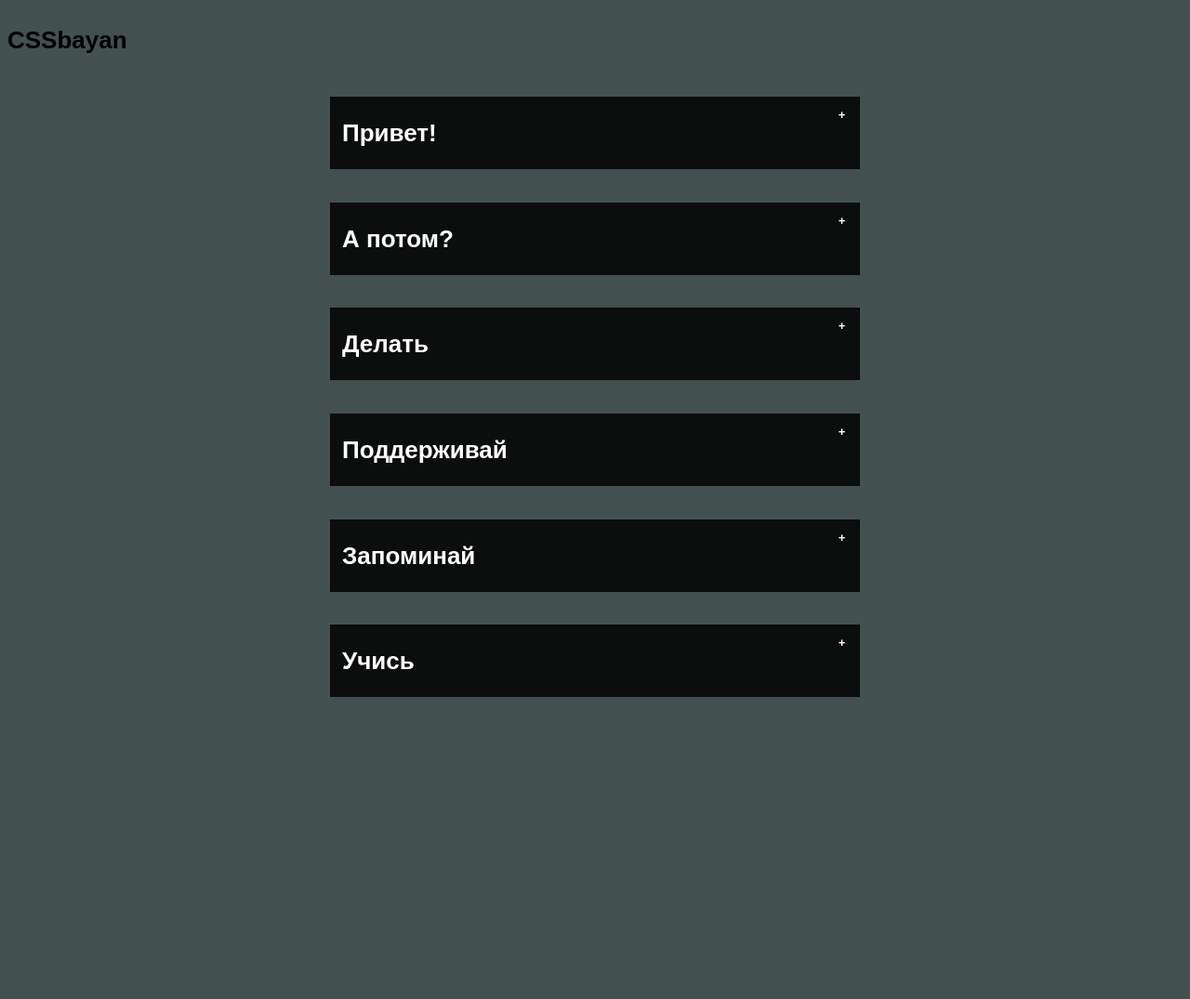
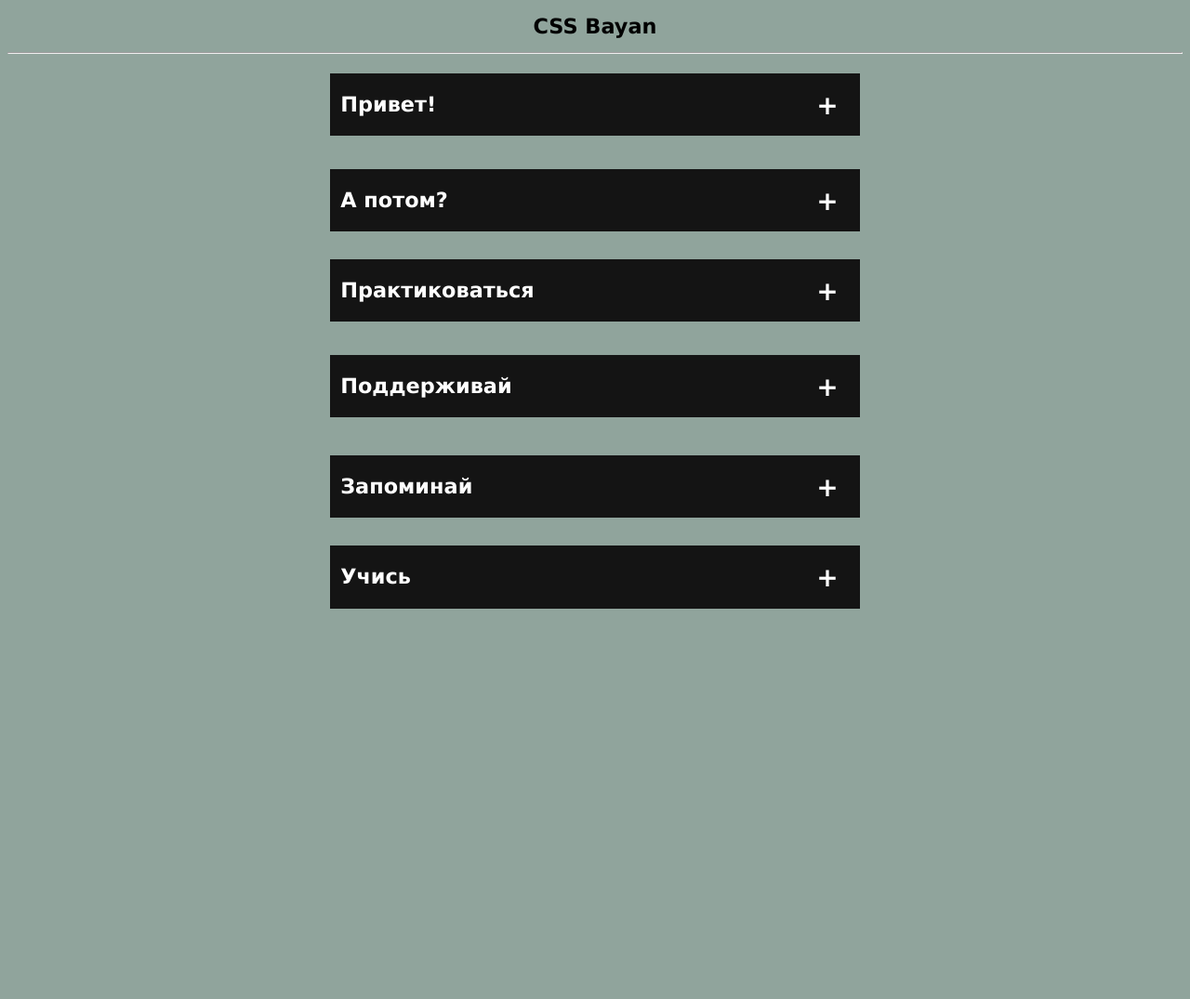
Before and after one commit to gumirus/cssBayan, a plain HTML site: page index.html in a window 1280 px wide. Shown: the top 1075 px of the page at 93% size. Drawn offline with Linux system fonts and the light colour scheme.

Commit message:
date 12/03/2023 time 00:55 Ekaterinburg

```diff
--- a/index.html
+++ b/index.html
@@ -8,7 +8,8 @@
     <title>CSSbayan</title>
   </head>
   <body>
-  <h1>CSSbayan</h1>
+  <h1 class="center">CSS Bayan</h1>
+  <hr>
   <div class="container">
     <div class="CSSbayan">
       <div class="CSSbayan_bayan">
@@ -26,7 +27,7 @@
         </div>
         <div class="CSSbayan_bayan">
           <input id="CSSbayan_bayan_3" type="checkbox" name="bayans">
-          <label for="CSSbayan_bayan_3"><h1>Делать</h1></label>
+          <label for="CSSbayan_bayan_3"><h1>Практиковаться</h1></label>
           <div class="CSSbayan_bayan-content">
            <img src="./image/error.png">
           </div>
--- a/style.css
+++ b/style.css
@@ -1,8 +1,8 @@
 body {
-  font-family: Arial, Helvetica, sans-serif;
-  font-size: 13px;
-  line-height: 2;
-  background-color: #425050;
+  font-family: "Lucida Sans", "Lucida Sans Regular", "Lucida Grande",
+    "Lucida Sans Unicode", Geneva, Verdana, sans-serif;
+  font-size: 70%;
+  background-color: #90a49c;
 }
 .CSSbayan {
   margin: auto;
@@ -10,9 +10,9 @@ body {
 }
 .CSSbayan_bayan {
   position: relative;
-  margin-bottom: 1px;
+  margin-bottom: 1%;
   width: 100%;
-  color: #fff;
+  color: #ffffff;
   overflow: hidden;
 }
 .CSSbayan_bayan input {
@@ -23,7 +23,7 @@ body {
   position: relative;
   display: block;
   padding: 0 0 0 1em;
-  background: #0c0d0d;
+  background: #141414;
   font-weight: bold;
   line-height: 3;
   cursor: pointer;
@@ -31,10 +31,8 @@ body {
 .CSSbayan_bayan-content {
   max-height: 0;
   overflow: hidden;
-  background: #92a7bf;
-  -webkit-transition: max-height 0.35s;
-  -o-transition: max-height 0.35s;
-  transition: max-height 0.35s;
+  background: #f5f6cf;
+  transition: max-height 1.25s;
 }
 .CSSbayan_bayan input:checked ~ .CSSbayan_bayan-content {
   max-height: 100vh;
@@ -44,25 +42,19 @@ body {
   right: 0;
   top: 0;
   display: block;
-  width: 3em;
-  height: 3em;
-  line-height: 3;
+  width: 2.5em;
+  height: 2.5em;
+  line-height: 2.5em;
   text-align: center;
-  -webkit-transition: all 0.3s;
-  -o-transition: all 0.3s;
-  transition: all 0.3s;
+  transition: all 1.25s;
 }
 .CSSbayan_bayan input[type="checkbox"] + label::after {
   content: "+";
+  font-size: 250%; /* увеличиваем размер символа на 50% */
 }
-.CSSbayan_bayan input[type="radio"] + label::after {
-  content: "-";
-}
+
 .CSSbayan_bayan input[type="checkbox"]:checked + label::after {
   transform: rotate(500deg);
-}
-.CSSbayan_bayan input[type="radio"]:checked + label::after {
-  transform: rotateX(200deg);
 }
 .container {
   display: flex;
@@ -76,3 +68,6 @@ body {
   max-height: 100vh;
   height: auto;
 }
+.center {
+  text-align: center;
+}
```
